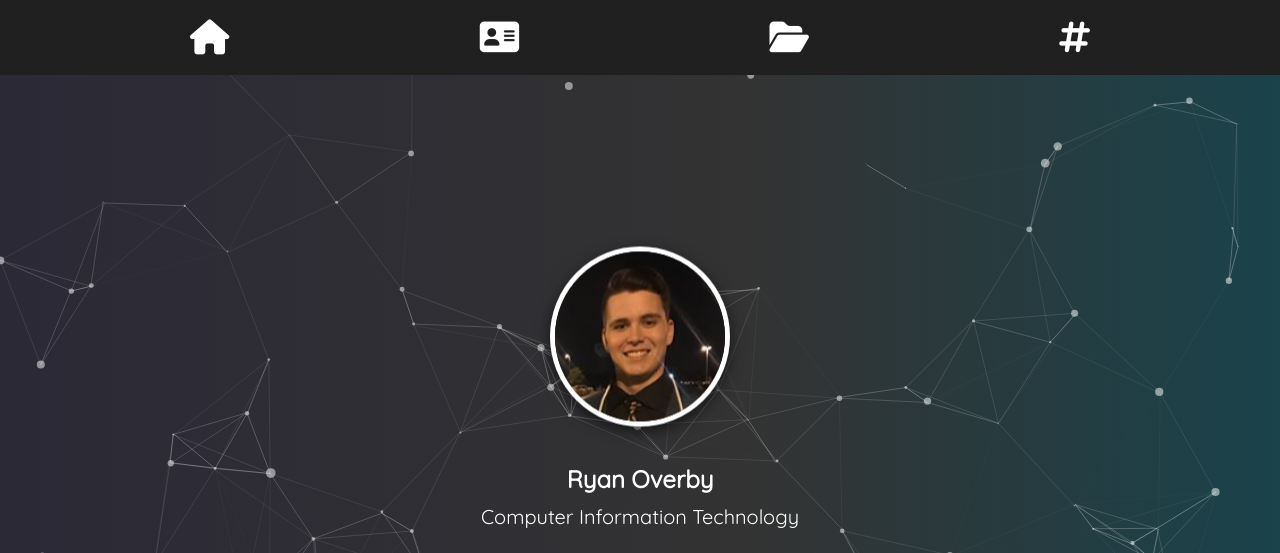
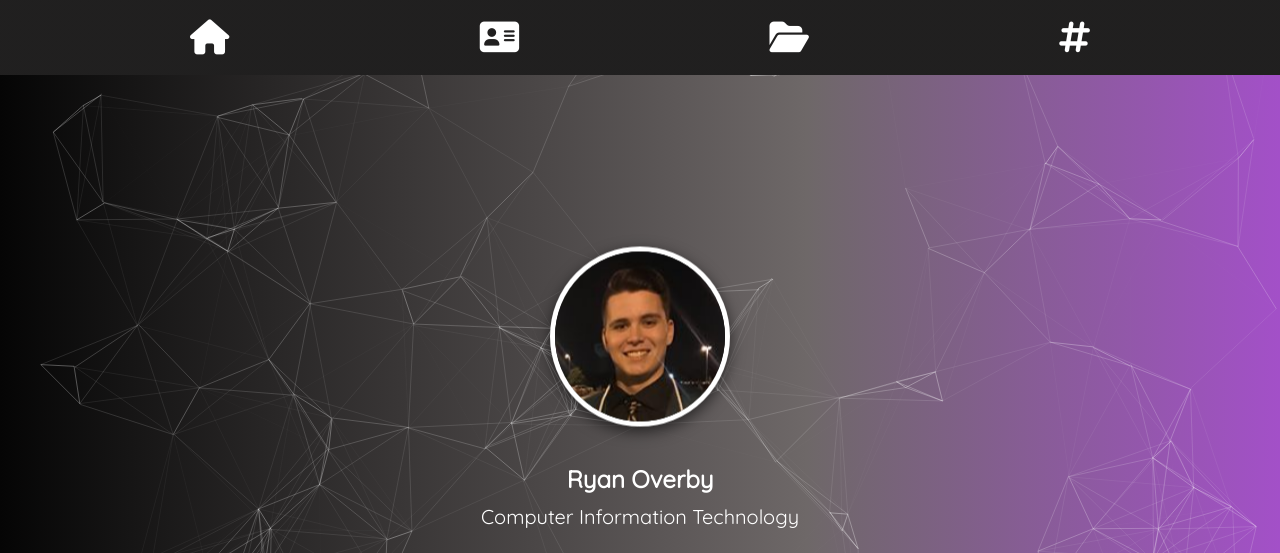
Before and after one commit to ryan0verby/ryan0verby.github.io, a plain HTML site: page index.html in a window 1280 px wide. Shown: the top 553 px of the page. Drawn offline with Linux system fonts and the light colour scheme.

Commit message:
Add files via upload

```diff
--- a/app.js
+++ b/app.js
@@ -3,11 +3,11 @@
 /* ----------------------------------------------- */
 
 /* To load a config file (particles.json) you need to host this demo (MAMP/WAMP/local)... */
-/*
-particlesJS.load('particles-js', 'particles.json', function() {
+
+particlesJS.load('particles-js', 'particlesjs-config.json', function() {
   console.log('particles.js loaded - callback');
 });
-*/
+
 
 /* Otherwise just put the config content (json): */
 
--- a/index.html
+++ b/index.html
@@ -6,6 +6,8 @@
     <link rel="stylesheet" href="skelestyles.css">
     <link href="https://fonts.googleapis.com/css?family=Quicksand" rel="stylesheet">
     <script src="https://kit.fontawesome.com/cf2530e204.js" crossorigin="anonymous"></script>
+    <script src="particles.js"></script>
+    <script src="app.js"></script>
 </head>
     <title>Ryan's Portfolio</title>
 <body>
@@ -47,11 +49,22 @@
         </div>
     </section>
 
+    <section class="about">
 
-    <script src="particles.js"></script>
-    <script src="app.js"></script>
+    </section>
+
+
+
+
+
+
 
 
 
 </body>
+
+<footer>
+
+</footer>
+
 </html>
--- /dev/null
+++ b/particlesjs-config.json
@@ -0,0 +1,110 @@
+{
+  "particles": {
+    "number": {
+      "value": 160,
+      "density": {
+        "enable": false,
+        "value_area": 631.3480069132609
+      }
+    },
+    "color": {
+      "value": "#ffffff"
+    },
+    "shape": {
+      "type": "circle",
+      "stroke": {
+        "width": 0,
+        "color": "#000000"
+      },
+      "polygon": {
+        "nb_sides": 3
+      },
+      "image": {
+        "src": "img/github.svg",
+        "width": 100,
+        "height": 100
+      }
+    },
+    "opacity": {
+      "value": 0.5,
+      "random": false,
+      "anim": {
+        "enable": false,
+        "speed": 1,
+        "opacity_min": 0.1,
+        "sync": false
+      }
+    },
+    "size": {
+      "value": 0,
+      "random": true,
+      "anim": {
+        "enable": false,
+        "speed": 40,
+        "size_min": 0.1,
+        "sync": false
+      }
+    },
+    "line_linked": {
+      "enable": true,
+      "distance": 150,
+      "color": "#ffffff",
+      "opacity": 0.4,
+      "width": 1
+    },
+    "move": {
+      "enable": true,
+      "speed": 6,
+      "direction": "none",
+      "random": false,
+      "straight": false,
+      "out_mode": "out",
+      "bounce": false,
+      "attract": {
+        "enable": false,
+        "rotateX": 600,
+        "rotateY": 1200
+      }
+    }
+  },
+  "interactivity": {
+    "detect_on": "canvas",
+    "events": {
+      "onhover": {
+        "enable": true,
+        "mode": "grab"
+      },
+      "onclick": {
+        "enable": true,
+        "mode": "push"
+      },
+      "resize": true
+    },
+    "modes": {
+      "grab": {
+        "distance": 250,
+        "line_linked": {
+          "opacity": 1
+        }
+      },
+      "bubble": {
+        "distance": 400,
+        "size": 40,
+        "duration": 2,
+        "opacity": 8,
+        "speed": 3
+      },
+      "repulse": {
+        "distance": 200,
+        "duration": 0.4
+      },
+      "push": {
+        "particles_nb": 4
+      },
+      "remove": {
+        "particles_nb": 2
+      }
+    }
+  },
+  "retina_detect": true
+}
--- a/skelestyles.css
+++ b/skelestyles.css
@@ -55,10 +55,15 @@ nav .container i:hover {
 
 }
 
+.particles-js-canvas-el {
+    height: 100vh;
+}
+
 .particles-js {
     width: 100%;
     min-height: 100vh;
-    background: linear-gradient(90deg, rgba(43, 41, 54, 1) 0%, rgba(51, 51, 51, 1) 59%, rgba(26, 67, 75, 1) 100%);
+    background: rgb(0,0,0);
+    background: linear-gradient(90deg, rgba(0,0,0,0.98) 0%, rgba(110,104,104,1) 63%, rgba(163,80,200,1) 100%);
 }
 
 .particles-js .container {
@@ -165,6 +170,11 @@ nav .container i:hover {
 
 }
 
+.audio1 :hover {
+    transform: scale(1.05);
+    color: darkgoldenrod;
+    cursor: crosshair;
+}
 
 /* MEDIA QUERIES  */
 
```
